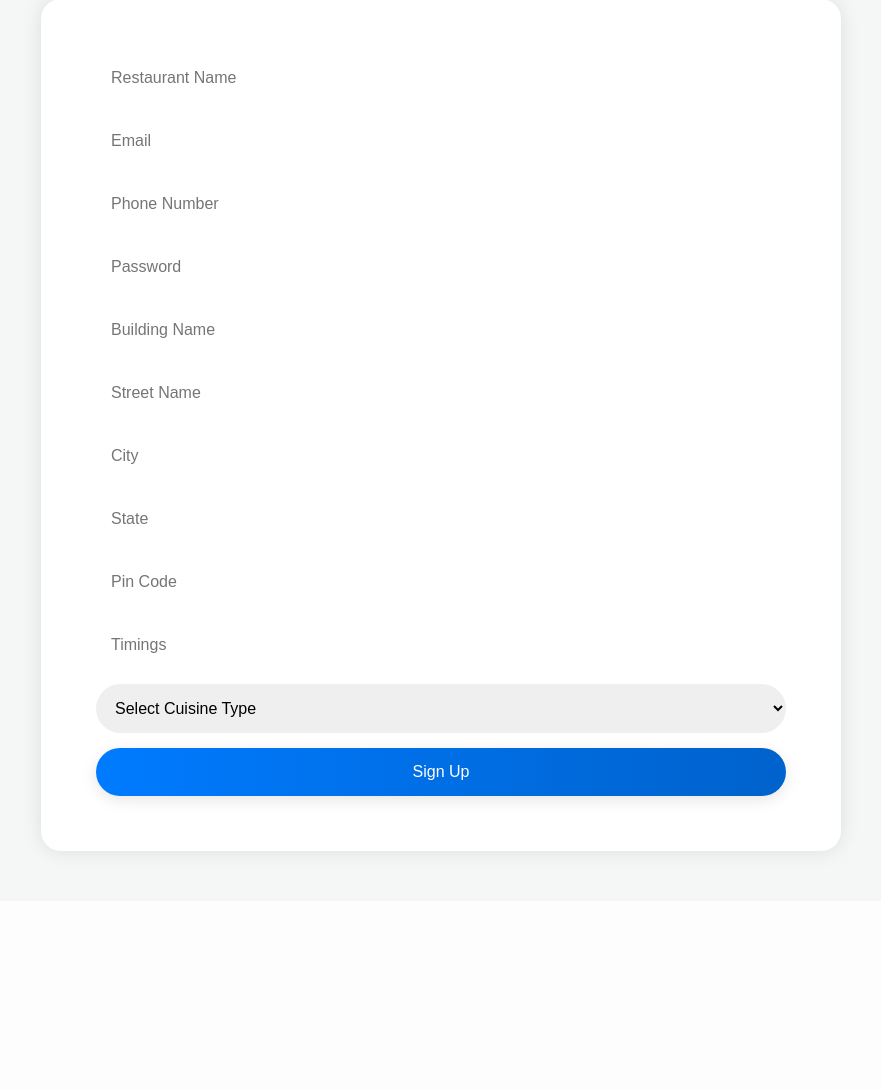
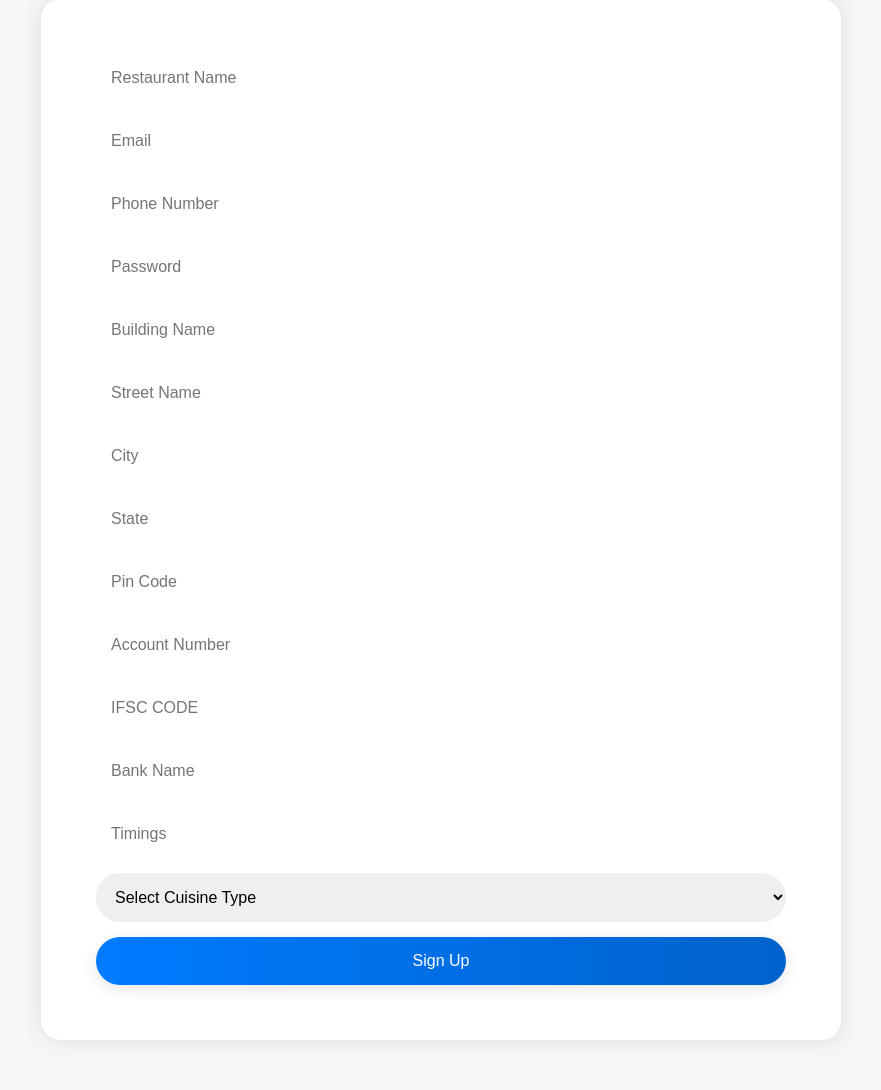
Before and after one commit to Shriyash1234/Food_Delivery_System, a Flask app: page /signuprestaurants in a window 1280 px wide. Shown: the part 109-1199 px from the top of the page, without its empty margins (199-1080 px from the left). Before the commit the page ends 969 px from the top, so only its background shows below. Run offline with Flask 3, Linux system fonts and the light colour scheme; some libraries are stand-ins or nearby versions.

Commit message:
some minor bug fixes

```diff
--- a/app.py
+++ b/app.py
@@ -197,6 +197,9 @@ def signuprestaurants():
         city = userdetails['cityname']
         state = userdetails['statename']
         pin_code = userdetails['pincode']
+        account_number = userdetails['account_number']
+        ifsc_code = userdetails['ifsc_code']
+        bank_name = userdetails['bank_name']
         timings = userdetails['timing']
         cur = mysql.connection.cursor()
         cur.execute("select max(restaurant_id) from Restaurant")
@@ -212,7 +215,7 @@ def signuprestaurants():
                 cur.execute("INSERT INTO Address (address_id, building_name, street, pin_code, city, state) VALUES (%s,%s,%s,%s,%s,%s)",(address_ID,building_name,street_name,pin_code,city,state))
             else:
                 address_ID = address_ID[0]
-            cur.execute("INSERT INTO Restaurant (password, restaurant_id, restaurant_name, cuisine_type, email, phone, timings, rating, balance_earned) VALUES (%s,%s,%s,%s,%s,%s,%s,%s,%s)",(password, ID, restaurant_name, cuisine_type, email, phone_number,timings, 0, 0))
+            cur.execute("INSERT INTO Restaurant (password, restaurant_id, restaurant_name, cuisine_type, email, phone, timings, rating, balance_earned, account_no, IFSC_code, bank_name) VALUES (%s,%s,%s,%s,%s,%s,%s,%s,%s,%s,%s,%s)",(password, ID, restaurant_name, cuisine_type, email, phone_number,timings, 0, 0, account_number, ifsc_code, bank_name))
             cur.execute("INSERT INTO Restaurant_Address (restaurant_id, address_id) VALUES (%s,%s)",(ID,address_ID))
             mysql.connection.commit()
         except:
@@ -350,8 +353,8 @@ def review_submission(restaurant_name, item_name, item_orders, ori_item_rating):
         new_review = request.form['restaurant-review']
         item_rating = request.form['item-rating']
 
-        if ori_item_rating < 1:
-            ori_item_rating = 1
+        if int(item_orders) < 1:
+            item_orders = 1
 
         new_item_rating = (float(ori_item_rating)*int(item_orders) + float(item_rating)) / (int(item_orders) + 1)
         new_item_rating = float(round(new_item_rating, 2))
@@ -366,10 +369,21 @@ def review_submission(restaurant_name, item_name, item_orders, ori_item_rating):
 
         old_review = cur.fetchone()
 
-        if old_review == None:
+        if old_review[0] == None:
             new_restaurant_review = new_review
 
-        new_restaurant_review = old_review[0] + "; " + new_review
+        else:
+            new_restaurant_review = old_review[0] + "; " + new_review
+
+        cur.execute('''
+            SELECT rating
+            FROM Restaurant
+            WHERE restaurant_name = %s
+        ''', (restaurant_name,))
+
+        old_restaurant_rat = cur.fetchone()
+        # print(old_restaurant_rat[0])
+        new_restaurant_rat = (float(old_restaurant_rat[0])*int(item_orders) + float(item_rating)) / (int(item_orders) + 1)
 
         cur.execute('''
             UPDATE Restaurant
@@ -387,6 +401,15 @@ def review_submission(restaurant_name, item_name, item_orders, ori_item_rating):
         ''', (new_item_rating, item_name))
 
         mysql.connection.commit()
+
+        cur.execute('''
+            UPDATE Restaurant
+            SET rating = %s
+            WHERE restaurant_name = %s
+        ''', (new_restaurant_rat, restaurant_name))
+
+        mysql.connection.commit()
+
         cur.close()
 
     # Render the review submission template and pass restaurant_id to the template
@@ -462,9 +485,9 @@ def add_item():
         # Insert food item details into the database
         cur = mysql.connection.cursor()
         cur.execute('''
-            INSERT INTO food_item (item_id,item_name, item_price, item_type, vegetarian, availability, restaurant_id)
-            VALUES (%s,%s, %s, %s, %s, %s, %s)
-        ''', (item_ID, item_name, item_price, item_type, vegetarian, availability, restaurant_id))
+            INSERT INTO food_item (item_id,item_name, item_price, item_type, vegetarian, availability, restaurant_id, item_rating)
+            VALUES (%s,%s, %s, %s, %s, %s, %s, %s)
+        ''', (item_ID, item_name, item_price, item_type, vegetarian, availability, restaurant_id, 0))
         mysql.connection.commit()
 
         # Redirect the user back to the menu page after adding the new item
@@ -574,7 +597,7 @@ def userdetails():
             food_item = [dict(zip(food_item_columns, row)) for row in food_item_data]
             food_items.append({'order_id': order_id, 'food_item': food_item[0]})
 
-        print(orders)
+        # print(orders)
     contact_details = json.loads(user[0]['contact_details'])
     return render_template("/customers/userdetails.html", user=user, address=address, orders=orders, food_items=food_items, phone = contact_details.get('phone'), email = contact_details.get('email'))
 
--- a/templates/restaurants/details.html
+++ b/templates/restaurants/details.html
@@ -101,7 +101,7 @@
         <p class="card-text">
           Earnings: {{ restaurant_details.balance_earned }}
         </p>
-        <p class="card-text">Review: {{ restaurant_details.review }}</p>
+        <p class="card-text">Reviews: {{ restaurant_details.review }}</p>
       </div>
 
       <h2>Orders</h2>
--- a/templates/restaurants/signup_restaurant.html
+++ b/templates/restaurants/signup_restaurant.html
@@ -25,7 +25,6 @@
           placeholder="Cuisine Type"
           required
         /> -->
-
         <input type="email" name="email" placeholder="Email" required />
         <input
           type="tel"
@@ -54,6 +53,14 @@
         <input type="text" name="cityname" placeholder="City" required />
         <input type="text" name="statename" placeholder="State" required />
         <input type="text" name="pincode" placeholder="Pin Code" required />
+        <input
+          type="text"
+          name="account_number"
+          placeholder="Account Number"
+          required
+        />
+        <input type="text" name="ifsc_code" placeholder="IFSC CODE" required />
+        <input type="text" name="bank_name" placeholder="Bank Name" required />
         <input type="text" name="timing" placeholder="Timings" required />
         <select name="cuisine_type">
           <option value="null">Select Cuisine Type</option>
```
Also changed, not shown: app2.py (+30 -7 lines), templates/customers/menu.html (+6 -6 lines).
